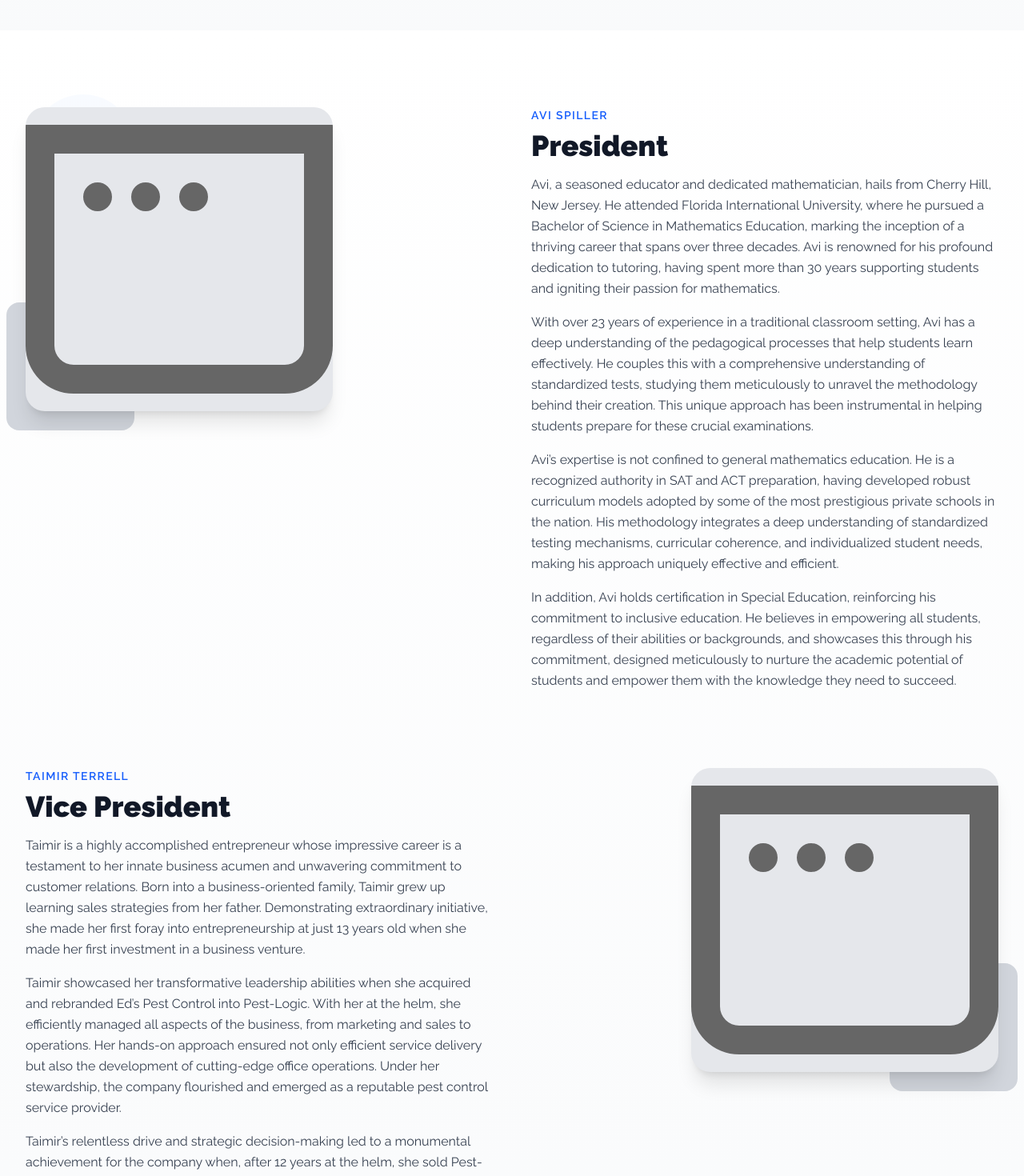
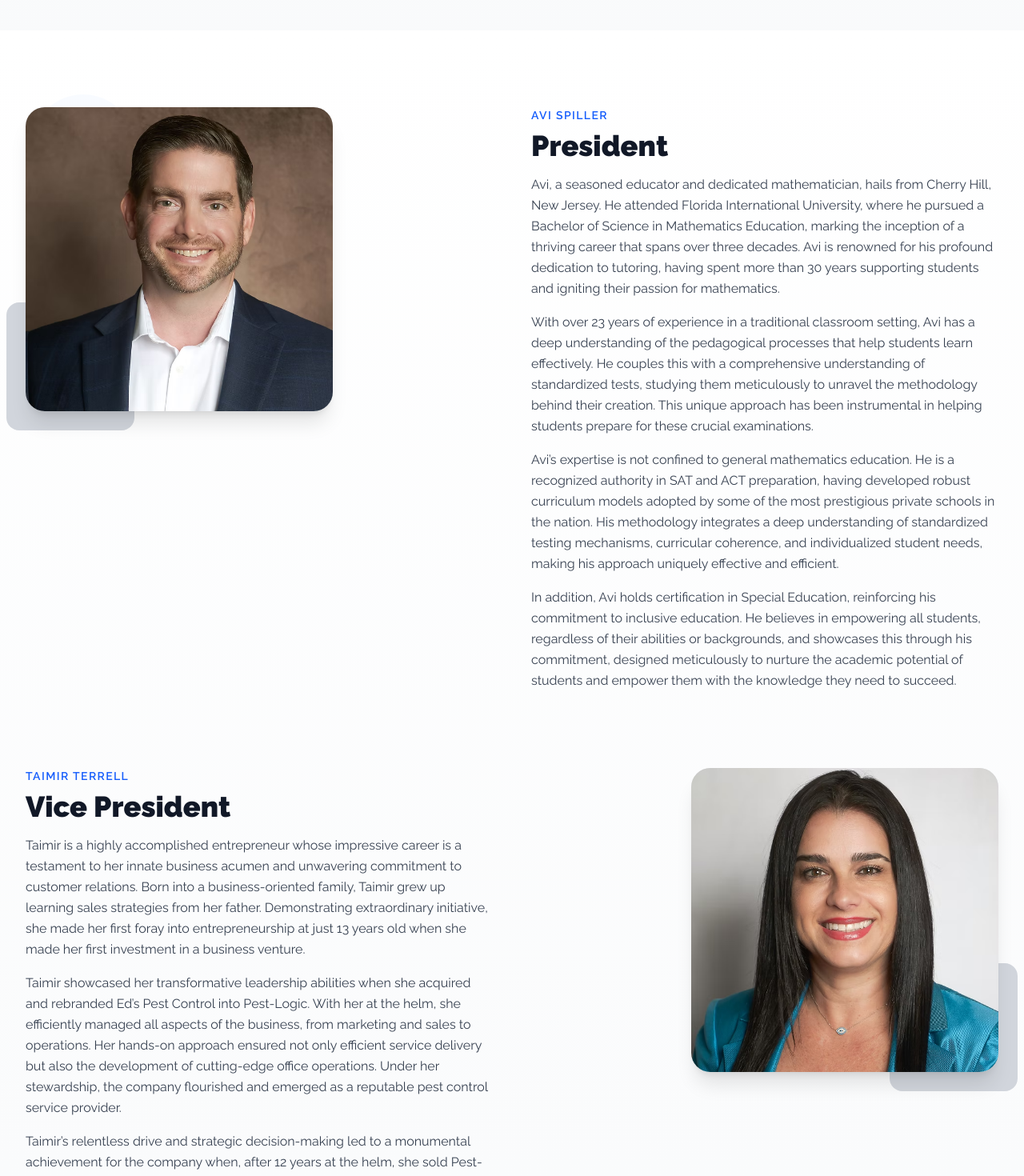
Before and after one commit to themediastandard/scoremax, a Next.js app: page /about in a window 1280 px wide. Shown: the part 700-2170 px from the top of the page at 80% size. Built offline with nearby package versions, Linux system fonts and the light colour scheme.

Commit message:
Update About page images to feature staff members with improved alt text and responsive styling for better visual representation and accessibility.

```diff
--- a/src/app/about/page.tsx
+++ b/src/app/about/page.tsx
@@ -54,7 +54,7 @@ export default function AboutPage() {
           <div className="grid lg:grid-cols-2 gap-12 items-start mb-24">
             <div className="relative">
               <div className="w-full max-w-sm h-[380px] bg-gray-200 rounded-3xl shadow-xl overflow-hidden">
-                <Image src="/window.svg" alt="Placeholder headshot" width={600} height={600} className="object-cover w-full h-full" />
+                <Image src="/staff/avi.avif" alt="Avi Spiller - President" width={400} height={380} className="object-cover w-full h-full object-top" />
               </div>
               <div className="absolute -bottom-6 -left-6 w-40 h-40 bg-gray-300 rounded-2xl -z-10"></div>
             </div>
@@ -84,7 +84,7 @@ export default function AboutPage() {
             </div>
             <div className="relative order-1 lg:order-2">
               <div className="w-full max-w-sm h-[380px] bg-gray-200 rounded-3xl shadow-xl overflow-hidden ml-auto">
-                <Image src="/window.svg" alt="Placeholder headshot" width={600} height={600} className="object-cover w-full h-full" />
+                <Image src="/staff/taimir.avif" alt="Taimir Terrell - Vice President" width={400} height={380} className="object-cover w-full h-full" style={{objectPosition: 'center 20%'}} />
               </div>
               <div className="absolute -bottom-6 -right-6 w-40 h-40 bg-gray-300 rounded-2xl -z-10"></div>
             </div>
```
Also changed, not shown: public/staff/avi.avif (added), public/staff/taimir.avif (added).
